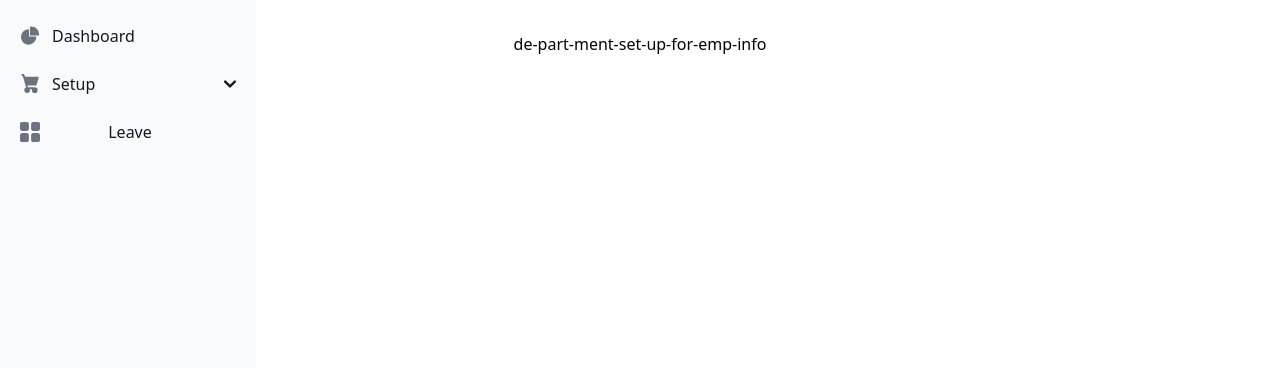
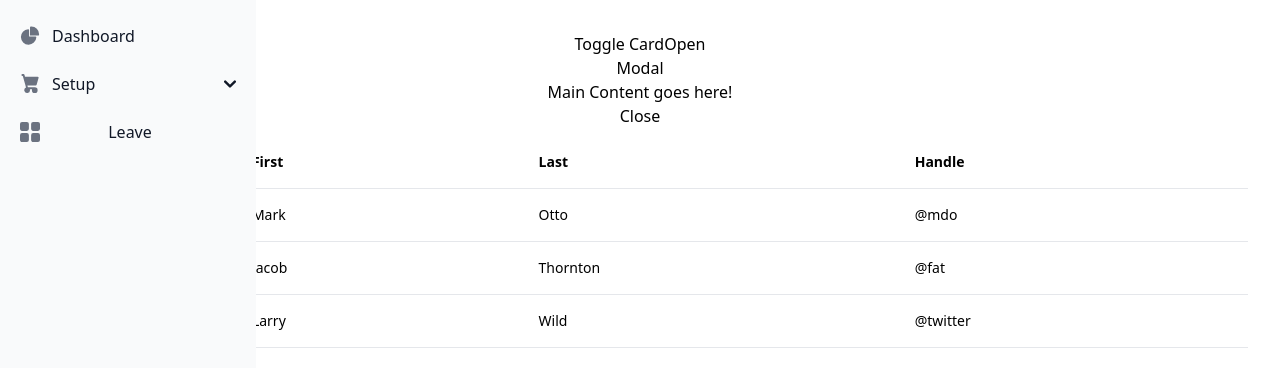
Before and after one commit to itaminul/ERP-front-end, a React (Create React App) app: page /de-part-ment-set-up-for-emp-info in a window 1280 px wide. Shown: the top 368 px of the page. Built offline with nearby package versions, Linux system fonts and the light colour scheme.

Commit message:
add modal form

```diff
--- a/src/components/pages/hr/setup/department/DeptIndex.tsx
+++ b/src/components/pages/hr/setup/department/DeptIndex.tsx
@@ -1,10 +1,71 @@
+import { useState } from "react";
+import Modal from "../../../../../modal/Modal"
+import { useModal } from "../../../../../modal/useModal"
 import HrLeftSideBar from "../../../../layouts/HrLeftSideBar"
 
+
+
 const DeptIndex = () => {
-    return(
+
+
+    const [showModal, setShowModal] = useState<boolean>(false);
+
+    function toggleModal() {
+        setShowModal(!showModal);
+    }
+
+    return (
         <>
-        <HrLeftSideBar />
-            de-part-ment-set-up-for-emp-info
+            <HrLeftSideBar />
+
+            <div className="card">
+                <span>Toggle Card</span>
+                <button type="button" className="btn" onClick={toggleModal}>Open</button>
+            </div>
+            <Modal open={showModal} onClose={toggleModal}>
+                <div>
+                    Main Content goes here!
+                </div>
+            </Modal>
+
+            <div className="flex flex-col px-8">
+                <div className="overflow-x-auto sm:-mx-6 lg:-mx-8">
+                    <div className="inline-block min-w-full py-2 sm:px-6 lg:px-8">
+                        <div className="overflow-hidden">
+                            <table className="min-w-full text-left text-sm font-light">
+                                <thead className="border-b font-medium dark:border-neutral-500">
+                                    <tr>
+                                        <th scope="col" className="px-6 py-4">#</th>
+                                        <th scope="col" className="px-6 py-4">First</th>
+                                        <th scope="col" className="px-6 py-4">Last</th>
+                                        <th scope="col" className="px-6 py-4">Handle</th>
+                                    </tr>
+                                </thead>
+                                <tbody>
+                                    <tr className="border-b dark:border-neutral-500">
+                                        <td className="whitespace-nowrap px-6 py-4 font-medium">1</td>
+                                        <td className="whitespace-nowrap px-6 py-4">Mark</td>
+                                        <td className="whitespace-nowrap px-6 py-4">Otto</td>
+                                        <td className="whitespace-nowrap px-6 py-4">@mdo</td>
+                                    </tr>
+                                    <tr className="border-b dark:border-neutral-500">
+                                        <td className="whitespace-nowrap px-6 py-4 font-medium">2</td>
+                                        <td className="whitespace-nowrap px-6 py-4">Jacob</td>
+                                        <td className="whitespace-nowrap px-6 py-4">Thornton</td>
+                                        <td className="whitespace-nowrap px-6 py-4">@fat</td>
+                                    </tr>
+                                    <tr className="border-b dark:border-neutral-500">
+                                        <td className="whitespace-nowrap px-6 py-4 font-medium">3</td>
+                                        <td className="whitespace-nowrap px-6 py-4">Larry</td>
+                                        <td className="whitespace-nowrap px-6 py-4">Wild</td>
+                                        <td className="whitespace-nowrap px-6 py-4">@twitter</td>
+                                    </tr>
+                                </tbody>
+                            </table>
+                        </div>
+                    </div>
+                </div>
+            </div>
         </>
     )
 }
--- /dev/null
+++ b/src/modal/Modal.tsx
@@ -0,0 +1,70 @@
+import { FC, ReactElement } from "react";
+
+interface ModalProps {
+    open: boolean;
+    onClose: () => void;
+    children?: ReactElement;
+}
+
+export default function Modal(props: ModalProps): ReturnType<FC> {
+    return (
+        <>
+        <div className={`${"modal"} ${props.open ? "display-block" : "display-none"}`}>
+            <div className="modal-main">
+                <div className="modal-head">
+                    <h1>Modal</h1>
+                </div>
+                <div className="modal-body">
+                    {props.children}
+                </div>
+                <div className="btn-container">
+                    <button type="button" className="btn" onClick={props.onClose}>Close</button>
+                </div>
+            </div>
+        </div>
+        <div id="authentication-modal"  aria-hidden="true"
+        className={`${"modal"} ${props.open ? "display" : "hidden"}
+        fixed top-0 left-0 right-0 z-50  w-full p-4
+        overflow-x-hidden overflow-y-auto md:inset-0 h-[calc(100%-1rem)] max-h-full`}>
+        <div className="relative w-full max-w-md max-h-full">
+
+            <div className="relative bg-white rounded-lg shadow dark:bg-gray-700">
+                <button type="button" className="absolute top-3 right-2.5 text-gray-400 bg-transparent hover:bg-gray-200 hover:text-gray-900 rounded-lg text-sm w-8 h-8 ml-auto inline-flex justify-center items-center dark:hover:bg-gray-600 dark:hover:text-white" data-modal-hide="authentication-modal">
+                    <svg className="w-3 h-3" aria-hidden="true" xmlns="http://www.w3.org/2000/svg" fill="none" viewBox="0 0 14 14">
+                        <path stroke="currentColor" stroke-linecap="round" stroke-linejoin="round" stroke-width="2" d="m1 1 6 6m0 0 6 6M7 7l6-6M7 7l-6 6"/>
+                    </svg>
+                    <span className="sr-only">Close modal</span>
+                </button>
+                <div className="px-6 py-6 lg:px-8">
+                    <h3 className="mb-4 text-xl font-medium text-gray-900 dark:text-white">Sign in to our platform</h3>
+                    <form className="space-y-6" action="#">
+                        <div>
+                            <label className="block mb-2 text-sm font-medium text-gray-900 dark:text-white">Your email</label>
+                            <input type="email" name="email" id="email" className="bg-gray-50 border border-gray-300 text-gray-900 text-sm rounded-lg focus:ring-blue-500 focus:border-blue-500 block w-full p-2.5 dark:bg-gray-600 dark:border-gray-500 dark:placeholder-gray-400 dark:text-white" placeholder="name@company.com" required />
+                        </div>
+                        <div>
+                            <label className="block mb-2 text-sm font-medium text-gray-900 dark:text-white">Your password</label>
+                            <input type="password" name="password" id="password" placeholder="••••••••" className="bg-gray-50 border border-gray-300 text-gray-900 text-sm rounded-lg focus:ring-blue-500 focus:border-blue-500 block w-full p-2.5 dark:bg-gray-600 dark:border-gray-500 dark:placeholder-gray-400 dark:text-white" required />
+                        </div>
+                        <div className="flex justify-between">
+                            <div className="flex items-start">
+                                <div className="flex items-center h-5">
+                                    <input id="remember" type="checkbox" value="" className="w-4 h-4 border border-gray-300 rounded bg-gray-50 focus:ring-3 focus:ring-blue-300 dark:bg-gray-600 dark:border-gray-500 dark:focus:ring-blue-600 dark:ring-offset-gray-800 dark:focus:ring-offset-gray-800" required/>
+                                </div>
+                                <label  className="ml-2 text-sm font-medium text-gray-900 dark:text-gray-300">Remember me</label>
+                            </div>
+                            <a href="#" className="text-sm text-blue-700 hover:underline dark:text-blue-500">Lost Password?</a>
+                        </div>
+                        <button type="submit" className="w-full text-white bg-blue-700 hover:bg-blue-800 focus:ring-4 focus:outline-none focus:ring-blue-300 font-medium rounded-lg text-sm px-5 py-2.5 text-center dark:bg-blue-600 dark:hover:bg-blue-700 dark:focus:ring-blue-800">Login to your account</button>
+                        <div className="text-sm font-medium text-gray-500 dark:text-gray-300">
+                            Not registered? <a href="#" className="text-blue-700 hover:underline dark:text-blue-500">Create account</a>
+                        </div>
+                    </form>
+                </div>
+            </div>
+        </div>
+    </div>
+
+        </>
+    );
+}
--- /dev/null
+++ b/src/modal/useModal.tsx
@@ -0,0 +1,10 @@
+import { useState } from 'react';
+
+export const useModal = () => {
+  const [isShown, setIsShown] = useState<boolean>(false);
+  const toggle = () => setIsShown(!isShown);
+  return {
+    isShown,
+    toggle,
+  };
+};
```
